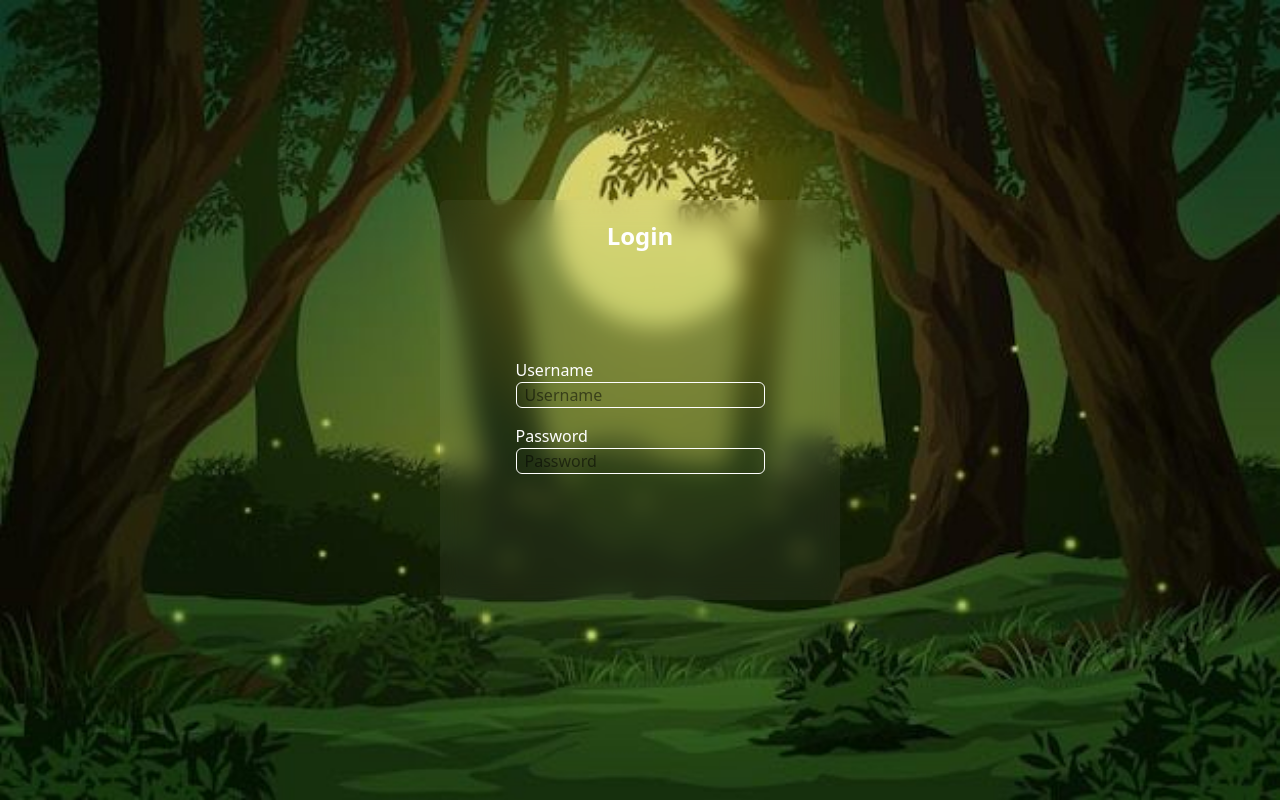
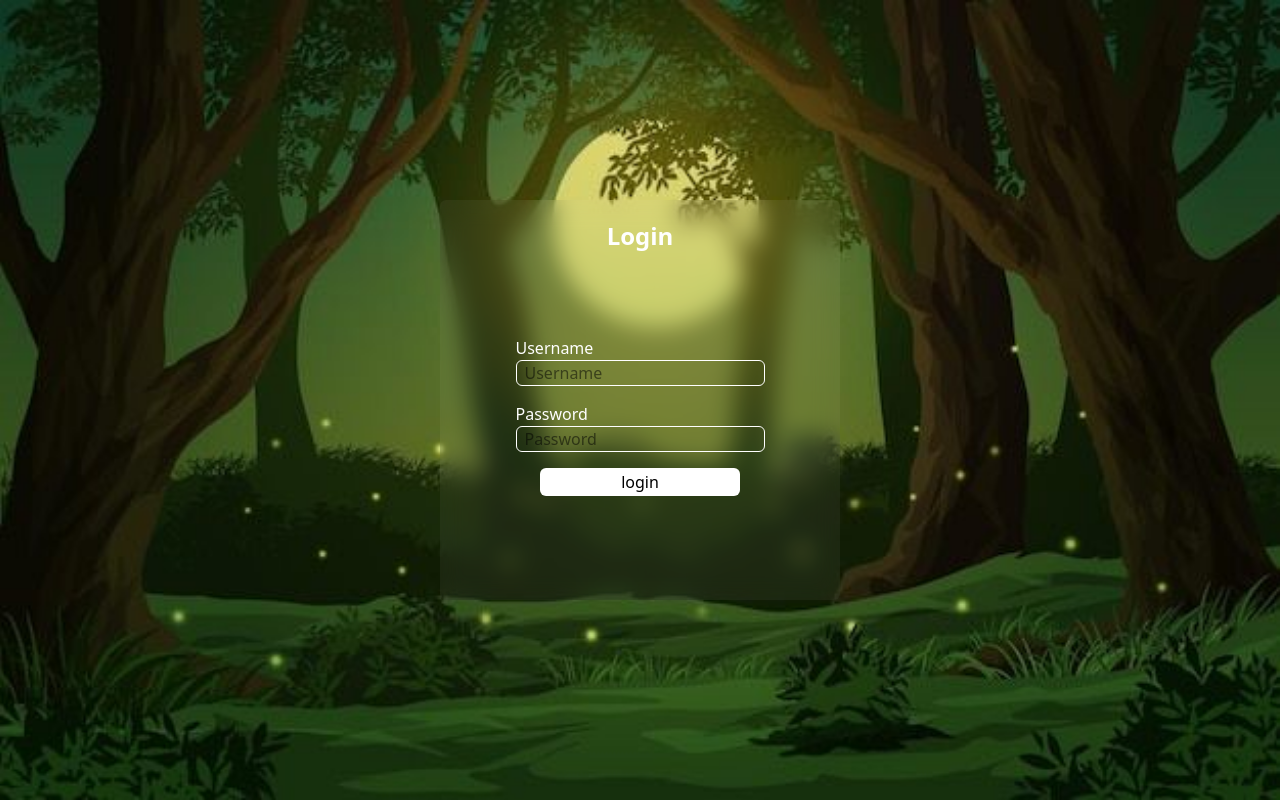
Before and after one commit to Aarongel205/auth-toturial, a React (Vite) app: page / in a window 1280 px wide. Built offline with nearby package versions, Linux system fonts and the light colour scheme.

Commit message:
added button

```diff
--- a/src/App.tsx
+++ b/src/App.tsx
@@ -14,6 +14,10 @@ function App() {
             <label className='text-white text-md'>Password</label><br></br>
             <input className='border-1 border-white px-2 rounded-md' type='password' placeholder='Password' required></input>
           </div>
+
+          <div id='button-div' className='justify-center items-center flex flex-row w-50'>
+            <button className='bg-white rounded-md w-full h-7 mt-4'>login</button>
+          </div>
         </div>
       </div>
     </div>
```
